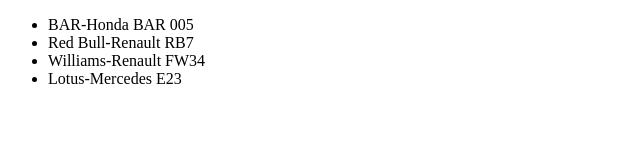
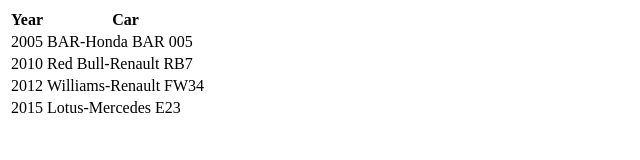
Before and after one commit to schavez21/RepositorioPrueba, a plain HTML site: page index.html in a window 1280 px wide. Shown: the whole page, without its empty margins (0-640 px from the left). Drawn offline with Linux system fonts and the light colour scheme.

Commit message:
Cambiado por una tabla

```diff
--- a/index.html
+++ b/index.html
@@ -5,11 +5,13 @@
     <title>F1 Cars</title>
   </head>
   <body>
-    <ul>
-      <li>BAR-Honda BAR 005</li>
-      <li>Red Bull-Renault RB7</li>
-      <li>Williams-Renault FW34</li>
-      <li>Lotus-Mercedes E23</li>
-    </ul>
+    <table>
+      <tr><th>Year</th><th>Car</th></tr>
+      <tr><td>2005</td><td>BAR-Honda BAR 005</td></tr>
+      <tr><td>2010</td><td>Red Bull-Renault RB7</td></tr>
+      <tr><td>2012</td><td>Williams-Renault FW34</td></tr>
+      <tr><td>2015</td><td>Lotus-Mercedes E23</td></tr>
+      <tr><td></td><td></td></tr>
+    </table>
   </body>
 </html>
```
